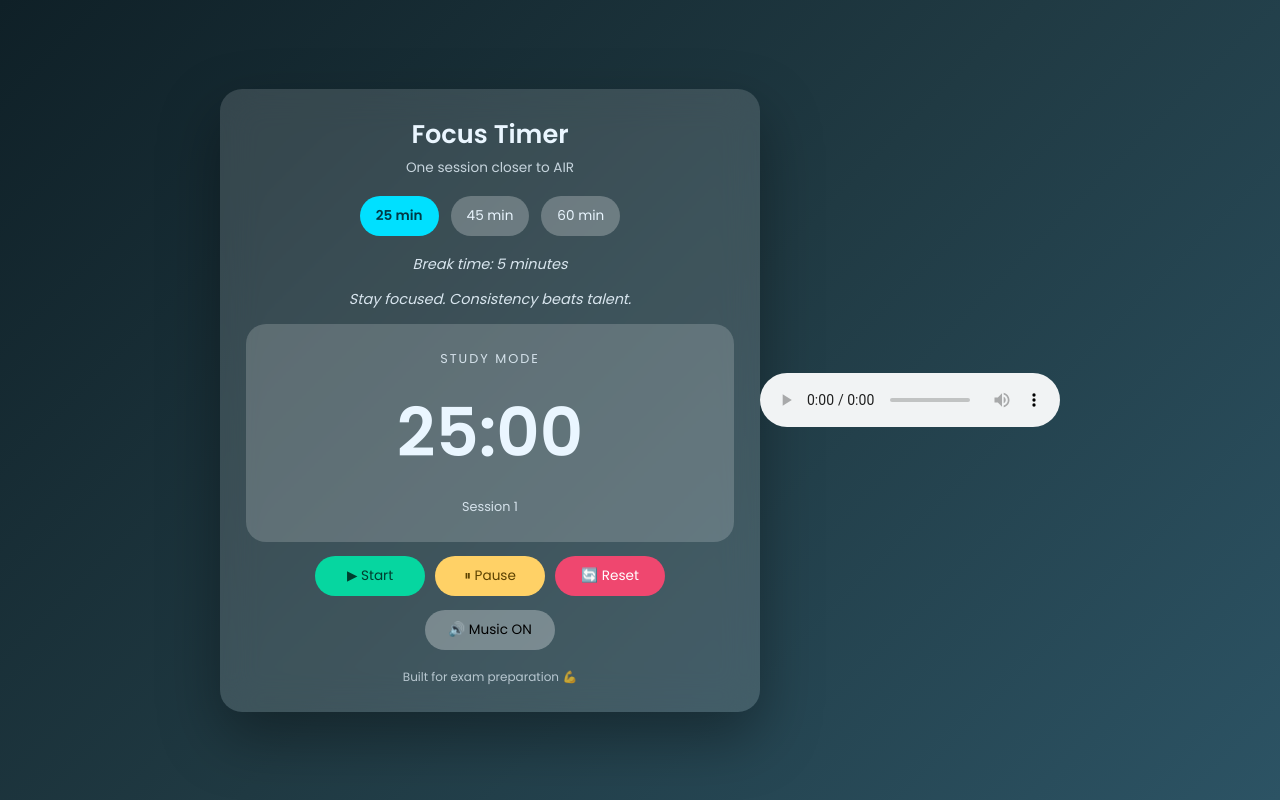
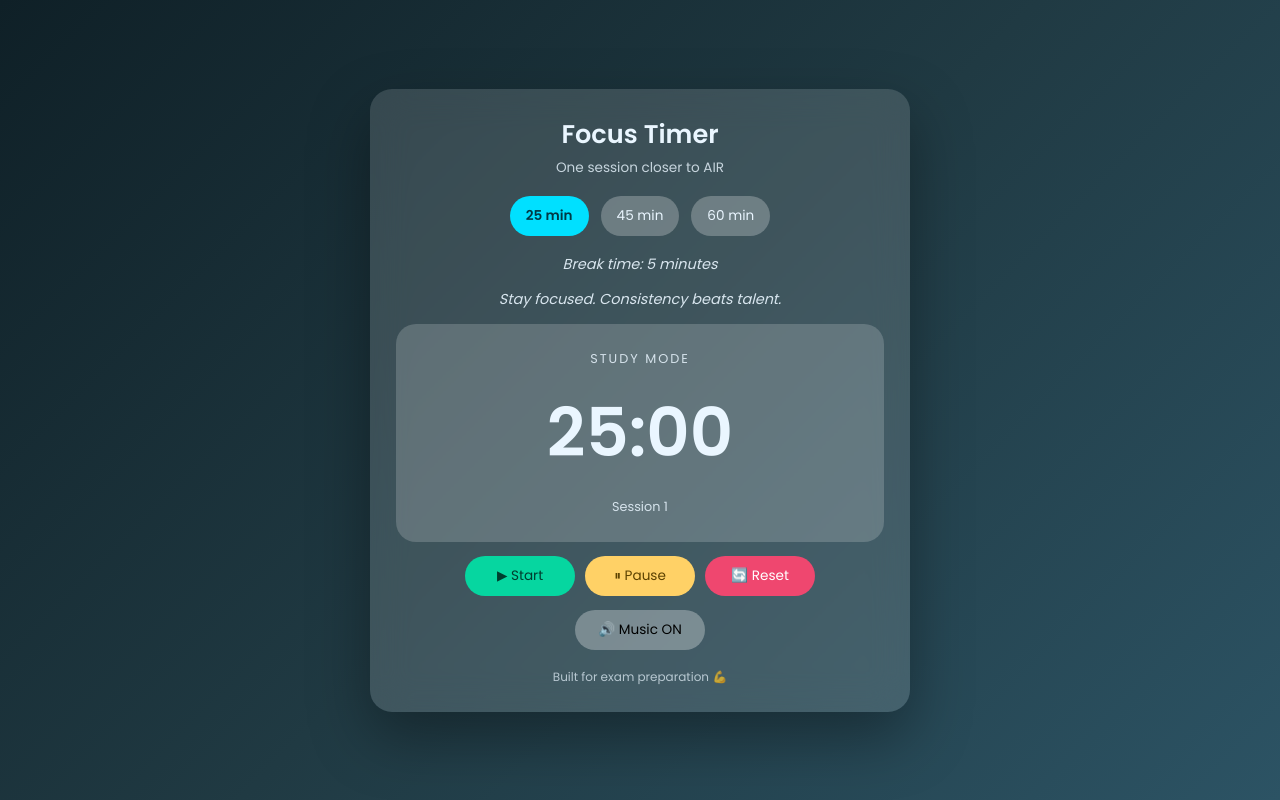
Before and after one commit to advaithks1/focus-timer-with-music, a plain HTML site: page index.html in a window 1280 px wide. Drawn offline with Linux system fonts and the light colour scheme.

Commit message:
Update index.html

```diff
--- a/index.html
+++ b/index.html
@@ -83,9 +83,7 @@
   </div>
 
   <!-- ===== Audio Elements ===== -->
-<audio controls>
-  <source src="music/study.mp3" type="audio/mpeg">
-</audio>
+ <audio id="startSound" src="sounds/study.mp3"></audio>
 
   <audio id="breakAudio"></audio>
 
```
